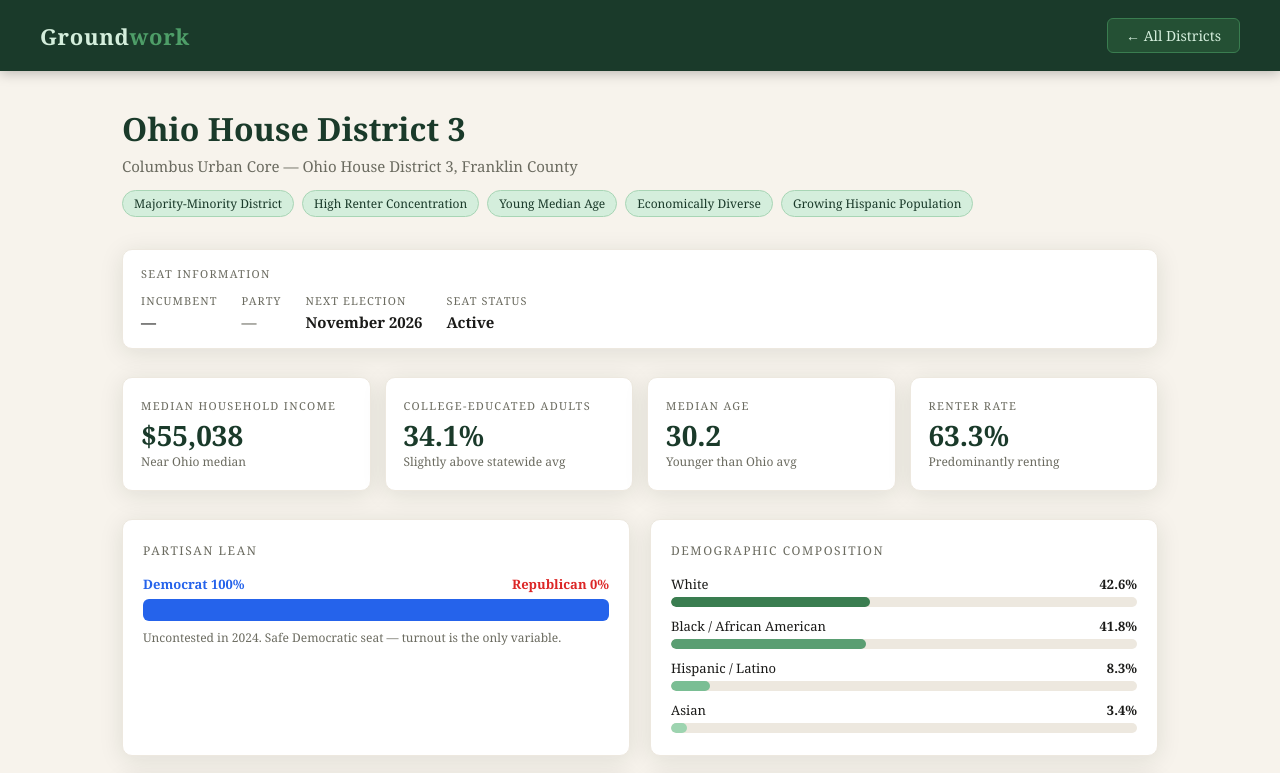
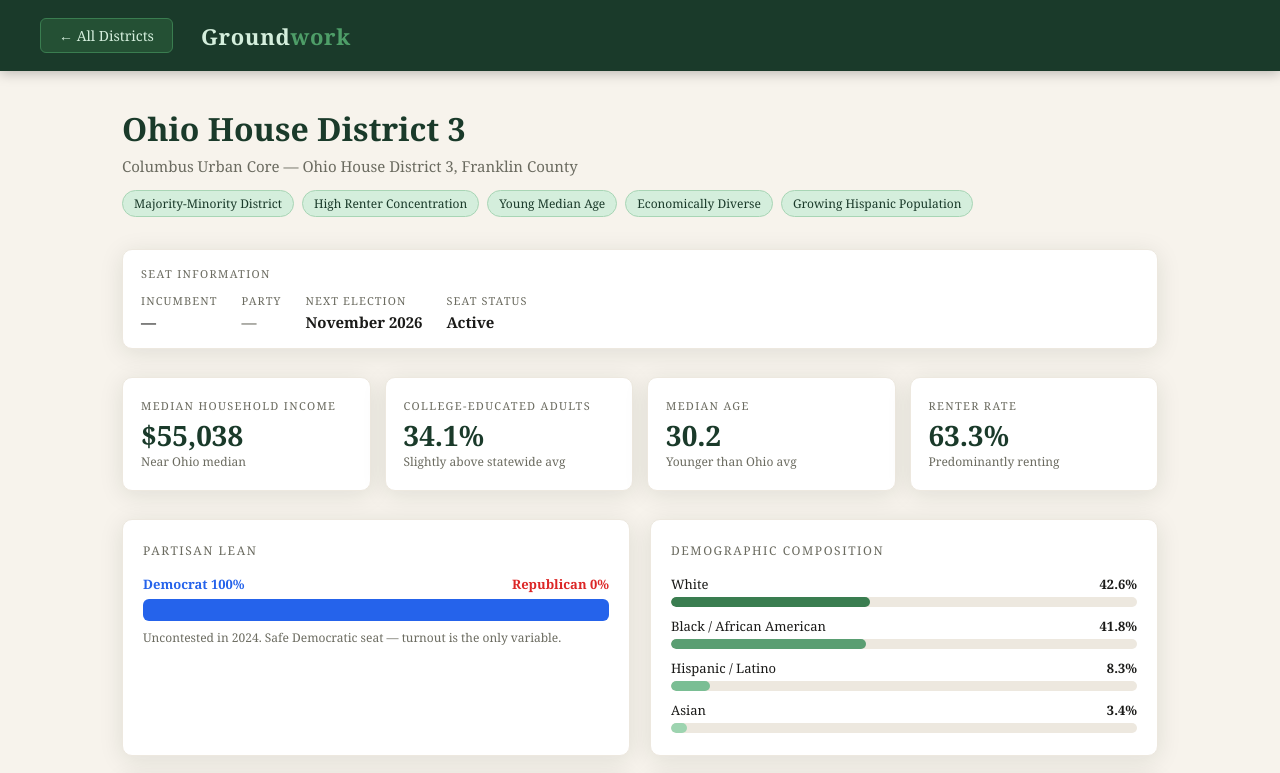
Before and after one commit to zaenshoaibzaidi-maker/Groundwork, a website: page index.html in a window 1280 px wide. Both pictures are taken after a click on the element 348 px from the left and 691 px from the top of the page. Shown: the top 773 px of the page. Drawn offline with Linux system fonts and the light colour scheme.

Commit message:
Move back button to top left of navbar

```diff
--- a/index.html
+++ b/index.html
@@ -36,7 +36,7 @@
   header { background: var(--green-800); padding: 18px 40px; display: flex; align-items: center; gap: 14px; position: sticky; top: 0; z-index: 100; box-shadow: 0 2px 12px rgba(0,0,0,0.25); }
   .logo { font-size: 22px; font-weight: bold; color: var(--green-100); letter-spacing: 0.03em; }
   .logo span { color: var(--green-400); }
-  .back-btn { margin-left: auto; background: var(--green-700); color: var(--green-100); border: 1px solid var(--green-500); padding: 7px 18px; border-radius: 6px; cursor: pointer; font-size: 14px; font-family: 'Georgia',serif; transition: background 0.2s; display: none; }
+  .back-btn { margin-right: 14px; background: var(--green-700); color: var(--green-100); border: 1px solid var(--green-500); padding: 7px 18px; border-radius: 6px; cursor: pointer; font-size: 14px; font-family: 'Georgia',serif; transition: background 0.2s; display: none; }
   .back-btn:hover { background: var(--green-600); }
 
   /* HOMEPAGE */
@@ -156,8 +156,8 @@
 <body>
 
 <header>
+  <button class="back-btn" id="backBtn" onclick="showHome()">← All Districts</button>
   <div class="logo">Ground<span>work</span></div>
-  <button class="back-btn" id="backBtn" onclick="showHome()">← All Districts</button>
 </header>
 
 <div id="homepage">
```
